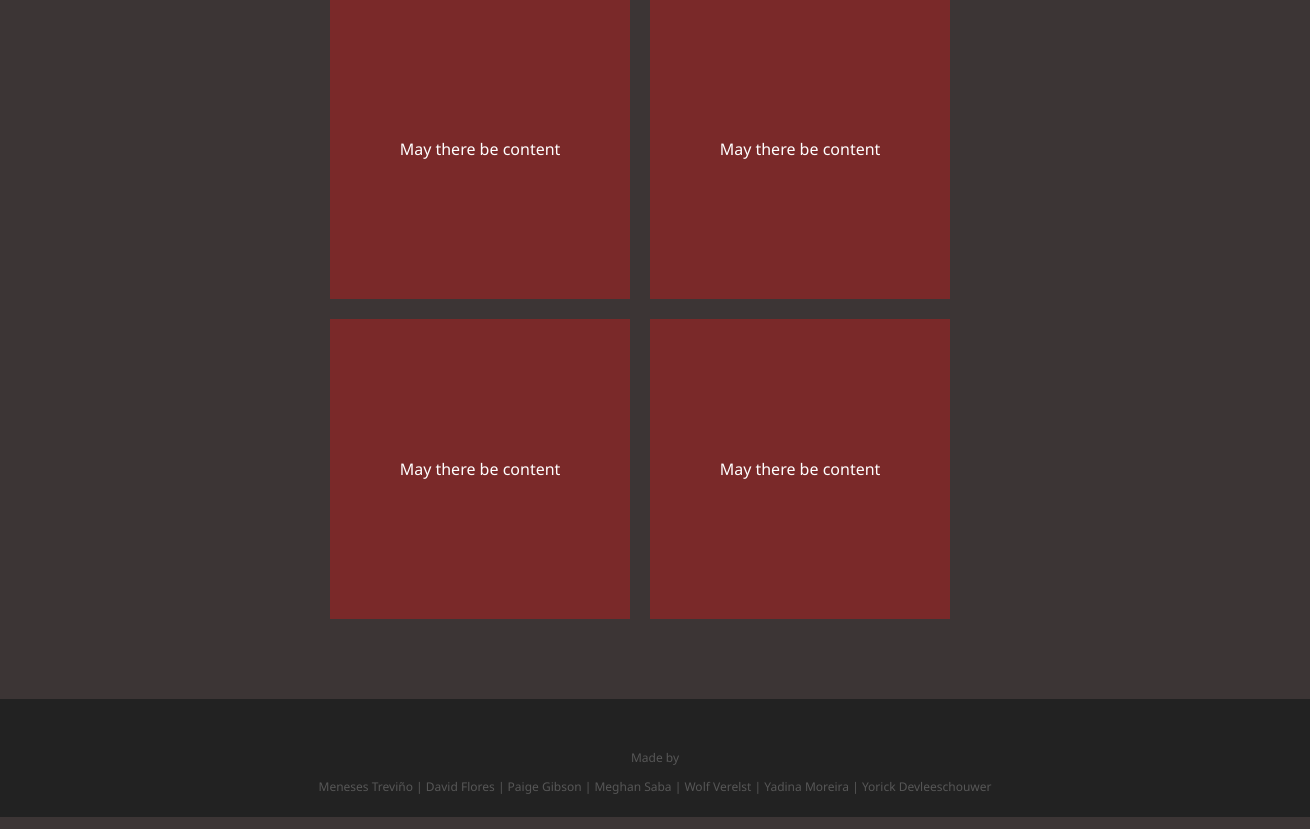
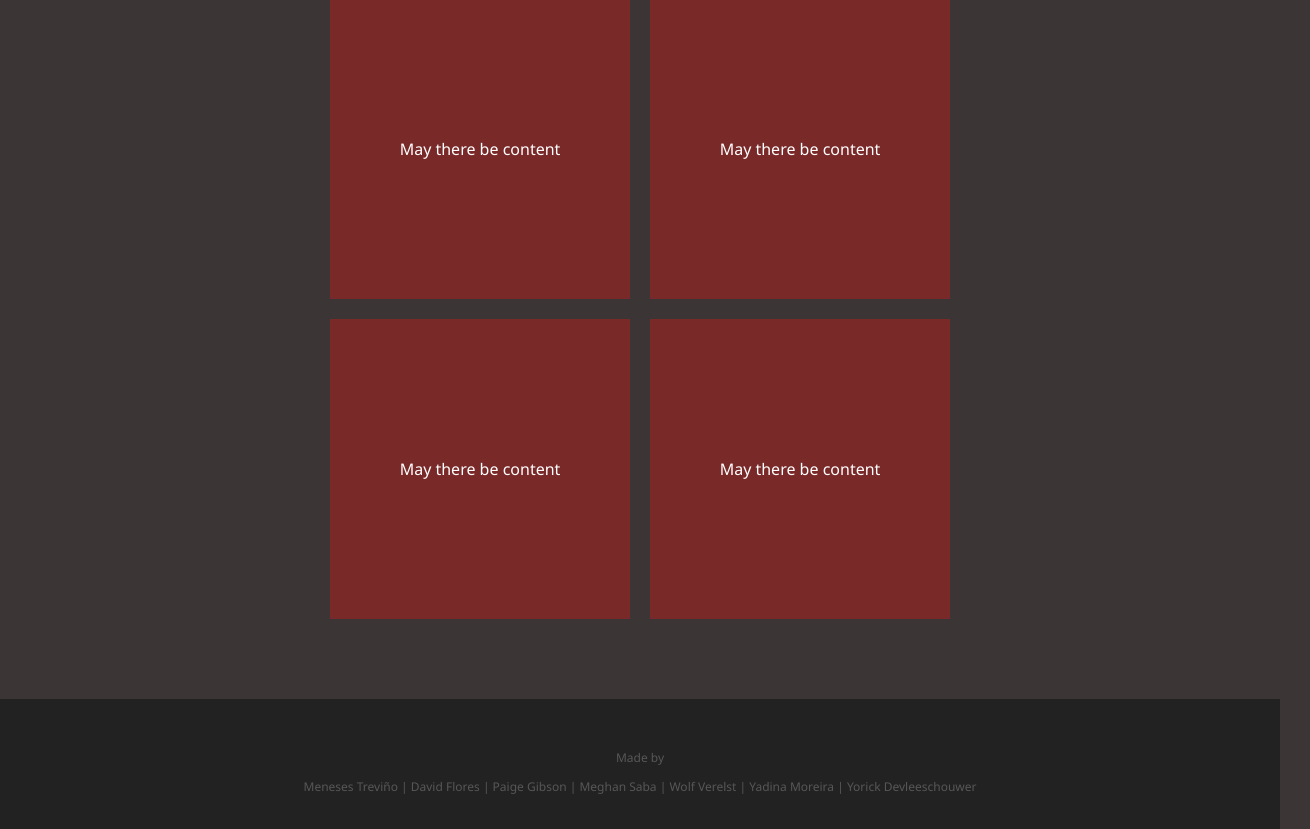
Before and after one commit to yoyoplayer12/globalclassroom, a plain HTML site: page index.html in a window 1280 px wide. Shown: the part 115-944 px from the top of the page, 1310 px wide, since content can reach past the window. Drawn offline with Linux system fonts and the light colour scheme.

Commit message:
Fix: width footer

```diff
--- a/css/main.css
+++ b/css/main.css
@@ -26,13 +26,13 @@ footer{
     text-align: center;
     margin-top: 50px;
     font-size: 12px;
-    width: 100%;
+    width: calc(100% - 20px);
     height: 50px;
     background-color: var(--bg-dark);
-    padding-bottom: 28px;
+    padding-bottom: 40px;
     padding-top: 40px;
-    padding-left: 15px;
-    padding-right: 15px;
+    padding-left: 10px;
+    padding-right: 10px;
 }
 div.content-wrapper{
     display: flex;
```
